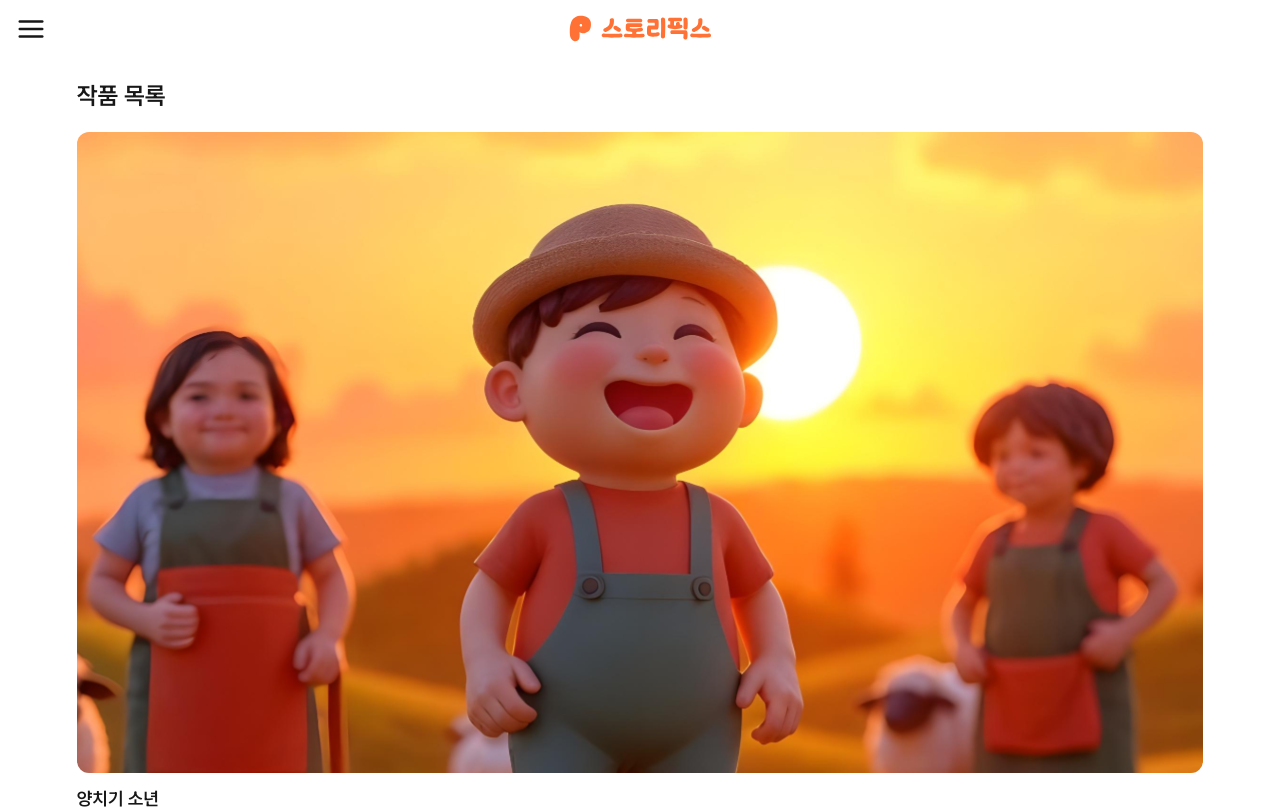
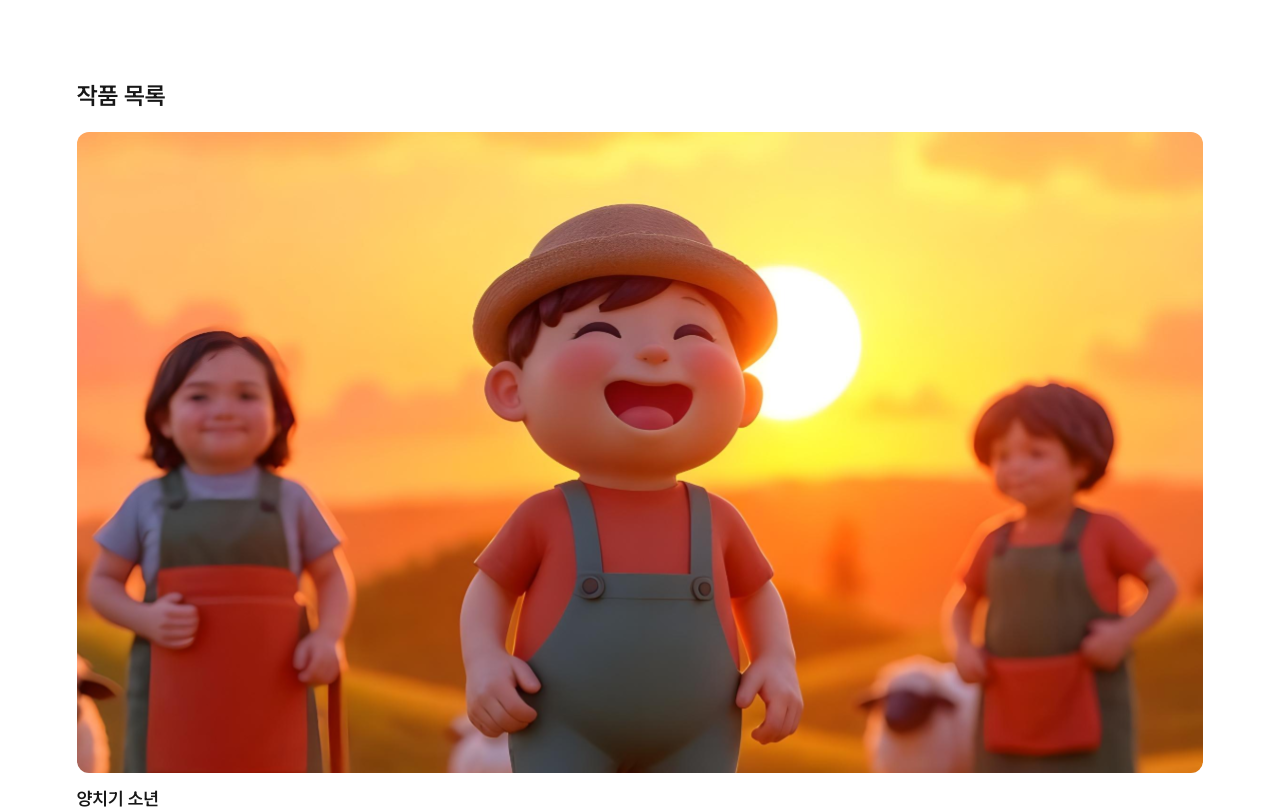
Before and after one commit to ingssg/storypix_FE, a Next.js app: page /list in a window 1280 px wide. Shown: the top 809 px of the page. Built offline with nearby package versions, Linux system fonts and the light colour scheme.

Commit message:
Refactor: list > service 하위로 이동

```diff
--- a/src/app/list/page.tsx
+++ b/src/app/(service)/list/page.tsx
@@ -1,10 +1,4 @@
-"use client";
-
-import AccountInfo from "@/components/accountInfo";
 import Tale from "@/components/tale";
-import Image from "next/image";
-import React, { useEffect, useState } from "react";
-import { FiMenu } from "react-icons/fi";
 
 const dummy = {
   titleKor: "양치기 소년",
@@ -41,43 +35,8 @@ const dummy2 = {
 };
 
 const List = () => {
-  const [isOpenModal, setIsOpenModal] = useState(false);
-  const [hasLogin, ] = useState(false);
-
-  const toggleModal = () => {
-    setIsOpenModal(!isOpenModal);
-  };
-
-  useEffect(() => {
-    if(isOpenModal) {
-      document.body.style.overflow = 'hidden';
-      return;
-    }
-    document.body.style.overflow = '';
-
-    return () => {
-      document.body.style.overflow = '';
-    }
-  },[isOpenModal]);
-
   return (
     <>
-      <div className="w-full fixed flex justify-center items-center py-2 bg-white z-10">
-        <button
-          className="flex items-center absolute left-4 text-3xl w-20 h-full"
-          onClick={toggleModal}
-          type="button"
-        >
-          <FiMenu />
-        </button>
-        <Image
-          src="/images/gnb_logo.svg"
-          alt="storypix_logo"
-          width={160}
-          height={50}
-        />
-        {isOpenModal && <AccountInfo hasLogin={hasLogin}/>}
-      </div>
       <div className={`pt-14 flex flex-col items-center px-[6%]`}>
         <p className="w-full mt-6 text-2xl font-semibold">작품 목록</p>
         <ul className="mt-5">
```
